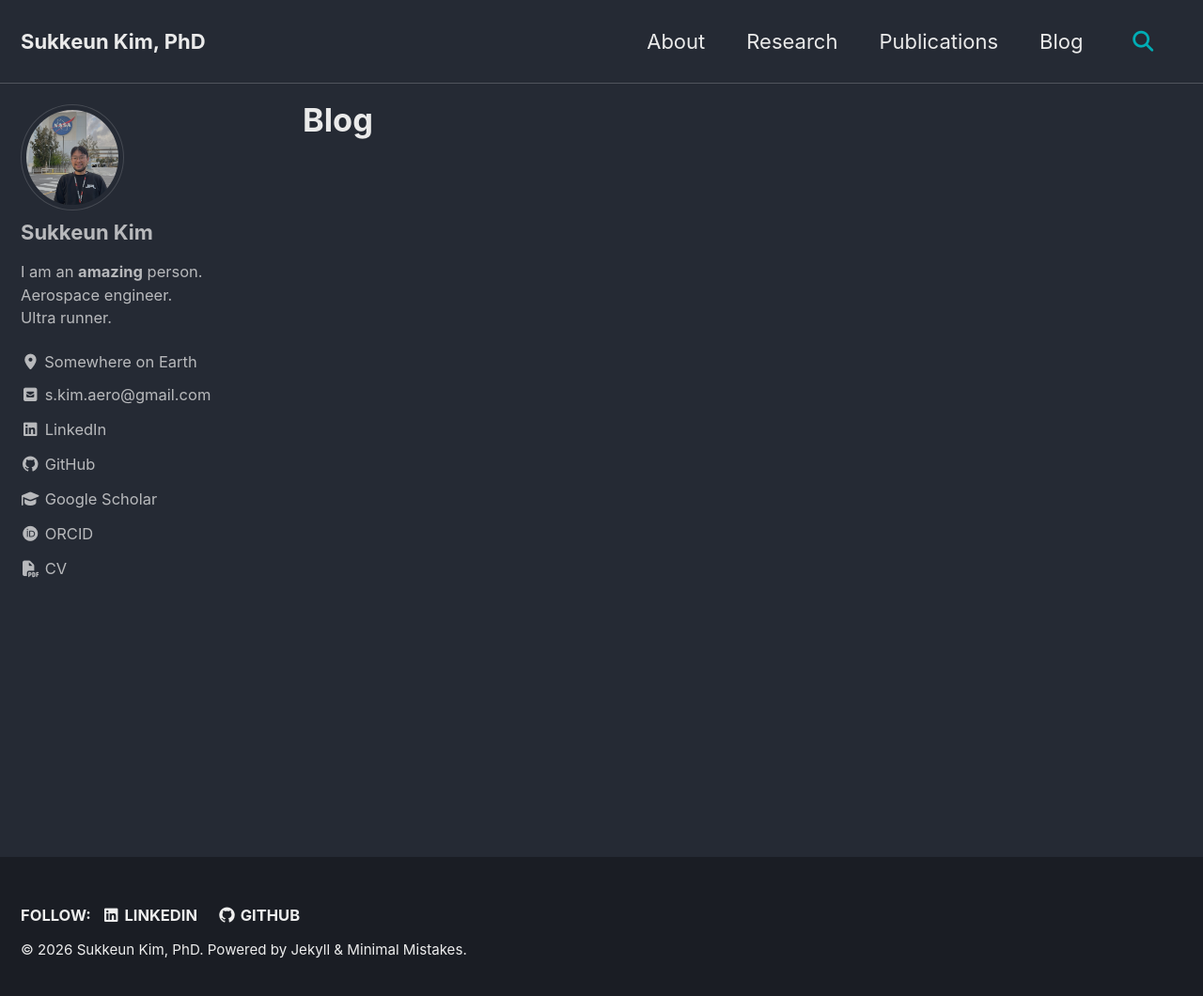
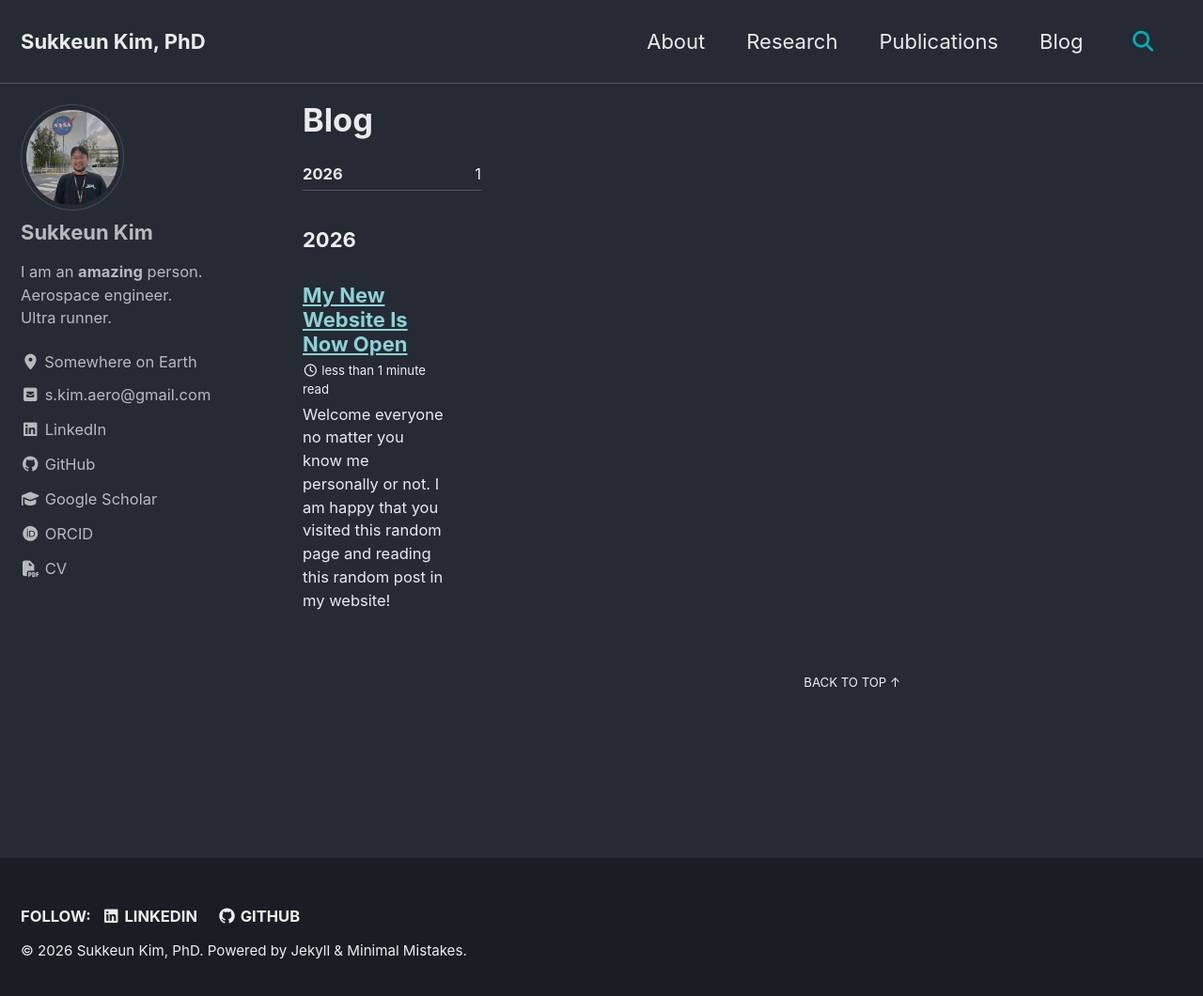
Before and after one commit to skim-aero/skim-aero.github.io, a Jekyll site: the page built from _pages/blog.html, in a window 1280 px wide and 1067 px high. Shown: the top 1060 px of the window at 94% size. Built offline with Jekyll 4.4.1, drawn with Linux system fonts in a browser that asks for light colours; cached includes are drawn as plain includes.

Commit message:
Few more updates

```diff
--- /dev/null
+++ b/_posts/2026-10-03-my-new-website-is-now-open.md
@@ -0,0 +1,9 @@
+---
+layout: single
+title: "My New Website Is Now Open"
+date: 2026-10-03 10:07:00 +0200
+categories: [Research, Updates, Life]
+tags: [life, updates]
+---
+
+Welcome everyone no matter you know me personally or not. I am happy that you visited this random page and reading this random post in my website!
```
Also changed, not shown: _pages/research.html (+9 -0 lines), 1 other file.
